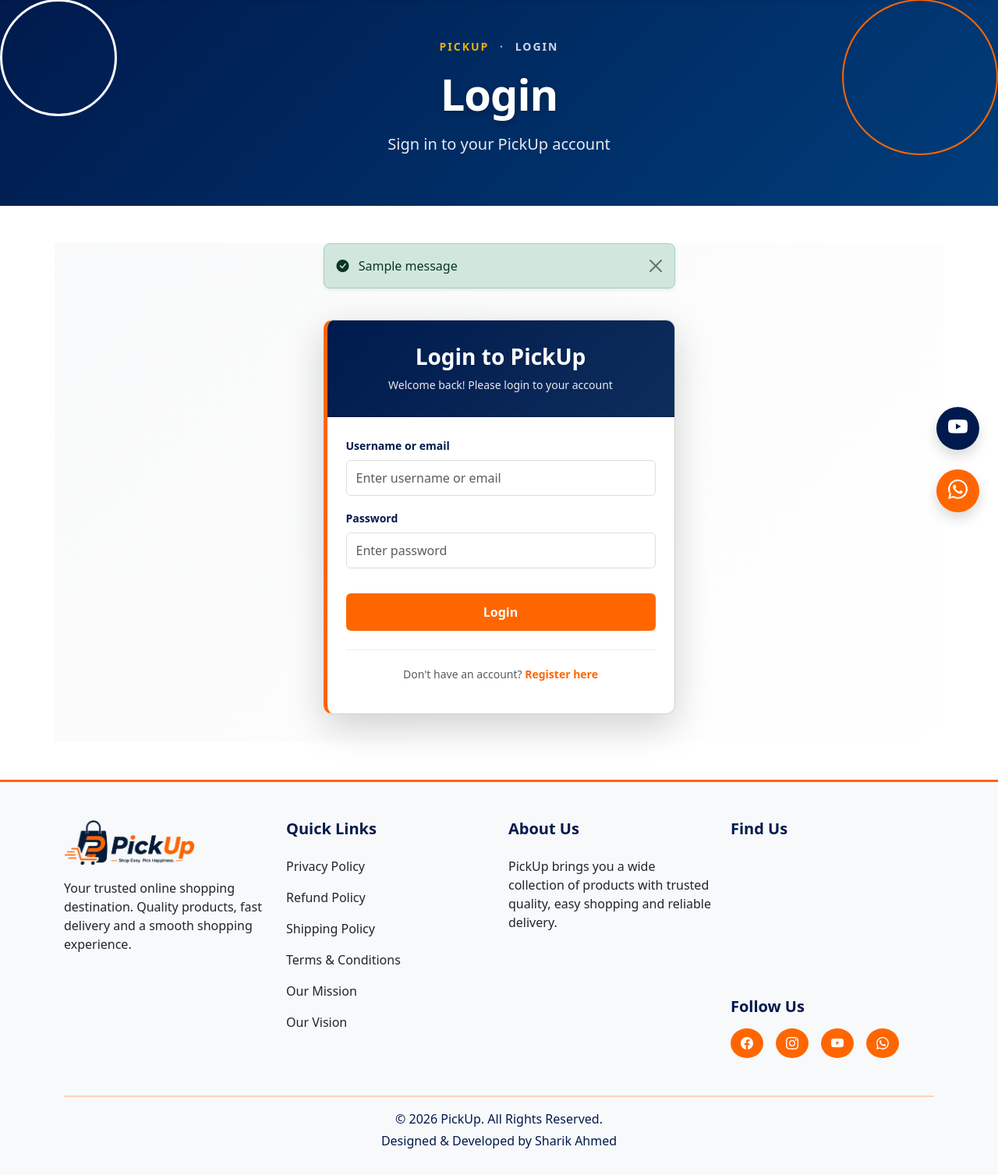
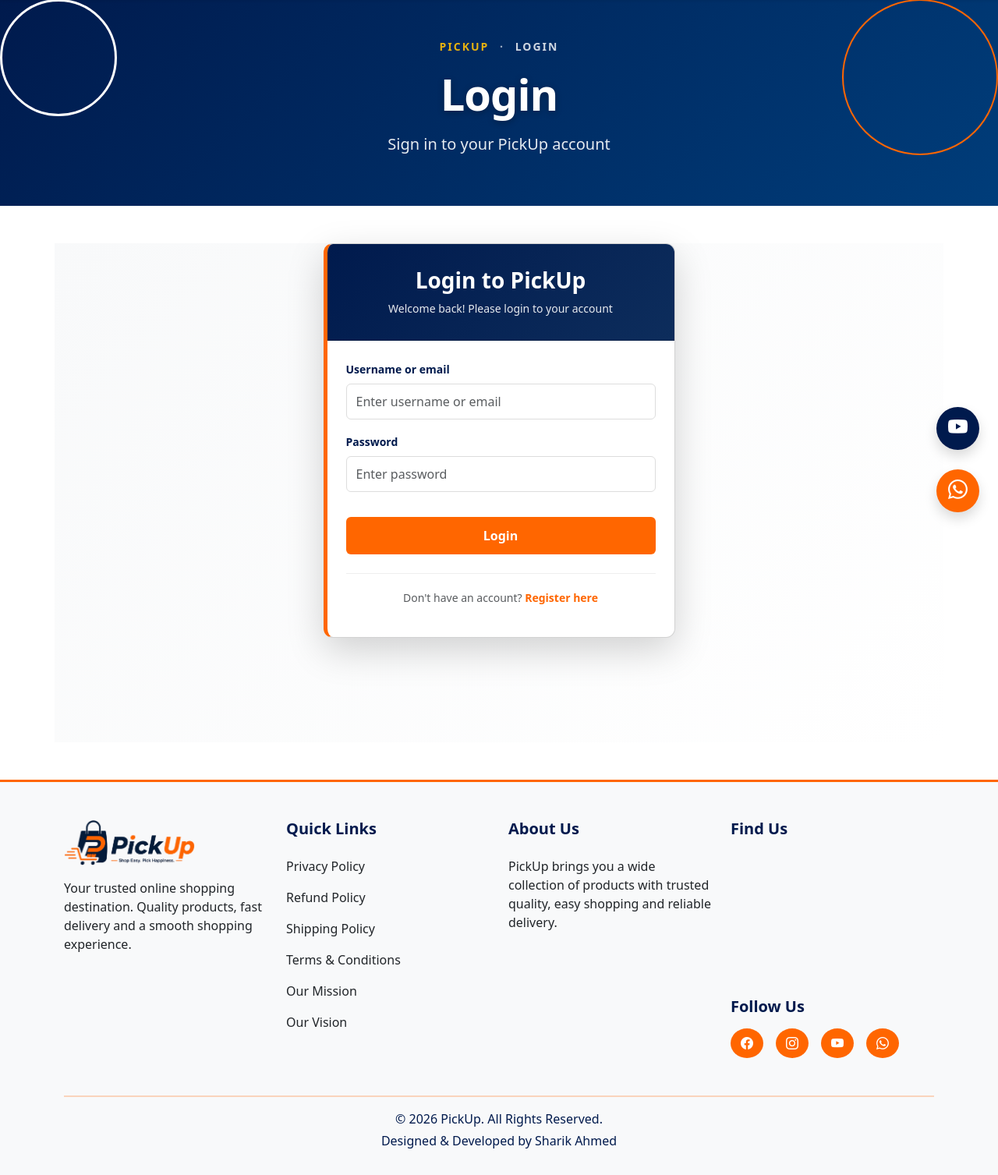
Before and after one commit to sharik10ahmed/Project_5_Django, a Django app: page /login/ in a window 1280 px wide. Shown: the part 119-1626 px from the top of the page at 78% size. Run offline with Django 5.2, Linux system fonts and the light colour scheme; data comes from the database, SQL or seed files in the repository; both versions use the stored data as it was after the commit; tables that the repository leaves empty hold one stand-in row (values such as "Sample post"); one stand-in notice (Sample message) is shown; some libraries are stand-ins or nearby versions.

Commit message:
design tweaks

```diff
--- a/ecommerce/PickUp/views.py
+++ b/ecommerce/PickUp/views.py
@@ -302,7 +302,7 @@ def logout_view(request):
 
     logout(request)
 
-    messages.success(request,"Logged out successfully")
+    messages.success(request,"Logged Out Successfully")
 
     return redirect('login')
 
--- a/ecommerce/templates/base.html
+++ b/ecommerce/templates/base.html
@@ -502,20 +574,22 @@
     <div class="toast-container position-fixed bottom-0 end-0 p-3" style="z-index: 1100;">
         {% if messages %}
             {% for message in messages %}
-                <div class="toast align-items-center text-white {% if message.tags == 'error' or message.tags == 'danger' %}bg-danger{% elif message.tags == 'success' %}bg-success{% elif message.tags == 'warning' %}bg-warning{% else %}bg-primary{% endif %} border-0 shadow" role="alert" aria-live="assertive" aria-atomic="true" data-bs-delay="4000">
+                <div class="toast align-items-center premium-toast border-0 shadow-lg" role="alert" aria-live="assertive" aria-atomic="true" data-bs-delay="4500">
                     <div class="d-flex">
-                        <div class="toast-body d-flex align-items-center gap-2">
+                        <div class="toast-body d-flex align-items-center gap-2 py-3 px-4">
                             {% if message.tags == 'success' %}
-                                <i class="bi bi-check-circle-fill"></i>
+                                <i class="bi bi-check-circle-fill premium-toast-icon-success"></i>
                             {% elif message.tags == 'error' or message.tags == 'danger' %}
-                                <i class="bi bi-exclamation-triangle-fill"></i>
+                                <i class="bi bi-exclamation-triangle-fill premium-toast-icon-error"></i>
                             {% else %}
-                                <i class="bi bi-info-circle-fill"></i>
+                                <i class="bi bi-info-circle-fill premium-toast-icon-info"></i>
                             {% endif %}
-                            <span>{{ message }}</span>
+                            <span style="font-size: 15px; font-weight: 600; letter-spacing: 0.5px;">{{ message }}</span>
                         </div>
-                        <button type="button" class="btn-close btn-close-white me-2 m-auto" data-bs-dismiss="toast" aria-label="Close"></button>
+                        <button type="button" class="btn-close btn-close-white me-3 m-auto" data-bs-dismiss="toast" aria-label="Close"></button>
                     </div>
+                    <!-- Countdown loader bar -->
+                    <div class="premium-toast-progress"></div>
                 </div>
             {% endfor %}
         {% endif %}
--- a/ecommerce/templates/login.html
+++ b/ecommerce/templates/login.html
@@ -4,28 +4,11 @@
 Login
 {% endblock %}
 
-{% block messages %}{% endblock %}
-
 {% block content %}
 
 {% include 'page_header.html' with page_title='Login' page_description='Sign in to your PickUp account' %}
 
 <div class="container mt-5 mb-5" style="min-height: 80vh; background: linear-gradient(135deg, #f8f9fa 0%, #ffffff 100%);">
-
-<!-- Message Notifications -->
-{% if messages %}
-<div class="row justify-content-center mb-4">
-    <div class="col-md-5">
-        {% for message in messages %}
-        <div class="alert alert-{% if message.tags == 'error' %}danger{% else %}{{ message.tags }}{% endif %} alert-dismissible fade show shadow-sm" role="alert" style="border-radius: 8px;">
-            <i class="bi {% if message.tags == 'error' %}bi-exclamation-triangle-fill{% else %}bi-check-circle-fill{% endif %} me-2"></i>
-            {{ message }}
-            <button type="button" class="btn-close" data-bs-dismiss="alert" aria-label="Close"></button>
-        </div>
-        {% endfor %}
-    </div>
-</div>
-{% endif %}
 
 <div class="row justify-content-center">
 
```
Also changed, not shown: other parts of ecommerce/templates/base.html (+72 -0 lines), ecommerce/db.sqlite3.
